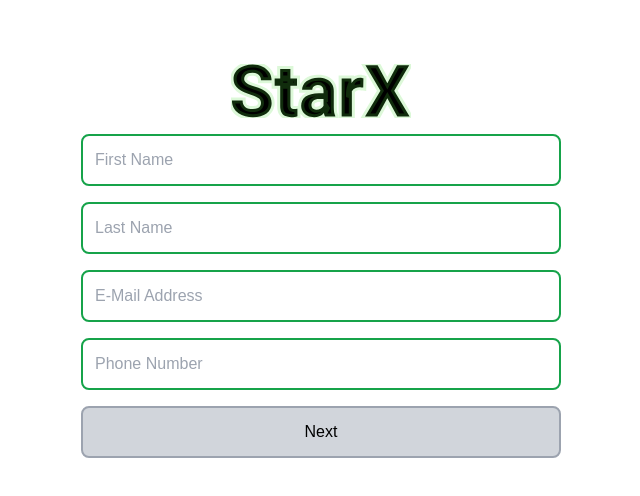
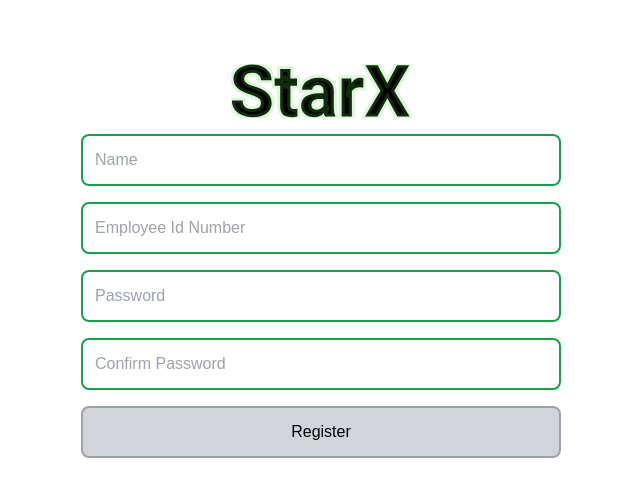
Before and after one commit to faytey/starX, a Next.js app: page /register in a window 1280 px wide. Shown: the top 496 px of the page, without its empty margins (319-959 px from the left). Built offline with nearby package versions, Linux system fonts and the light colour scheme.

Commit message:
working on more stylings

```diff
--- a/src/pages/employeeConfirmation.js
+++ /dev/null
@@ -1,49 +0,0 @@
-import Head from "next/head";
-import Link from "next/link";
-import React from "react";
-import styles from "@/styles/Home.module.css";
-
-const employeeConfirmation = () => {
-  return (
-    <>
-      <Head>
-        <title>StarX | Confirm</title>
-        <meta name="description" content="Generated by create next app" />
-        <meta name="viewport" content="width=device-width, initial-scale=1" />
-        <link rel="icon" href="/favicon.ico" />
-      </Head>
-      <main className={styles.main}>
-        <input
-          id="file"
-          type="file"
-          className="border-2 border-green-600 rounded-lg p-3 w-full lg:w-[30rem]"
-        />
-
-        <input
-          type="number"
-          className="border-2 border-green-600 rounded-lg p-3 w-full lg:w-[30rem]"
-          placeholder="Employee Id Number"
-        />
-
-        <input
-          type="password"
-          className="border-2 border-green-600 rounded-lg p-3 w-full lg:w-[30rem]"
-          placeholder="Choose Password"
-        />
-
-        <input
-          type="password"
-          className="border-2 border-green-600 rounded-lg p-3 w-full lg:w-[30rem]"
-          placeholder="Retype Password"
-        />
-        <Link href="/userhome" className="w-full lg:w-[30rem]">
-          <button className="bg-gray-300 border-2 border-gray-400 rounded-lg p-3 w-full lg:w-[30rem]">
-            Submit
-          </button>
-        </Link>
-      </main>
-    </>
-  );
-};
-
-export default employeeConfirmation;
--- a/src/pages/register.js
+++ b/src/pages/register.js
@@ -27,29 +27,29 @@ const register = () => {
         <input
           type="text"
           className="border-2 border-green-600 rounded-lg p-3 w-full lg:w-[30rem]"
-          placeholder="First Name"
-        />
-
-        <input
-          type="text"
-          className="border-2 border-green-600 rounded-lg p-3 w-full lg:w-[30rem]"
-          placeholder="Last Name"
-        />
-
-        <input
-          type="email"
-          className="border-2 border-green-600 rounded-lg p-3 w-full lg:w-[30rem]"
-          placeholder="E-Mail Address"
+          placeholder="Name"
         />
 
         <input
           type="number"
           className="border-2 border-green-600 rounded-lg p-3 w-full lg:w-[30rem]"
-          placeholder="Phone Number"
+          placeholder="Employee Id Number"
         />
-        <Link href="/employeeConfirmation" className="w-full lg:w-[30rem]">
+
+        <input
+          type="password"
+          className="border-2 border-green-600 rounded-lg p-3 w-full lg:w-[30rem]"
+          placeholder="Password"
+        />
+
+        <input
+          type="password"
+          className="border-2 border-green-600 rounded-lg p-3 w-full lg:w-[30rem]"
+          placeholder="Confirm Password"
+        />
+        <Link href="/userhome" className="w-full lg:w-[30rem]">
           <button className="bg-gray-300 border-2 border-gray-400 rounded-lg p-3 w-full lg:w-[30rem]">
-            Next
+            Register
           </button>
         </Link>
       </main>
```
